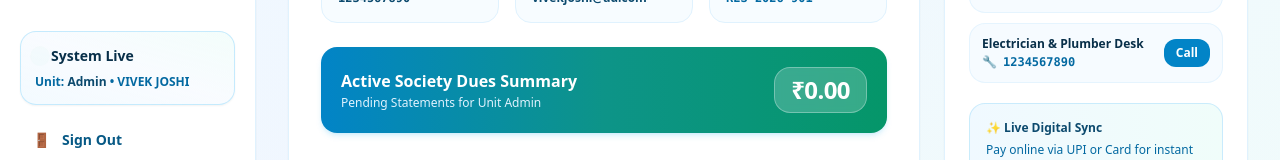
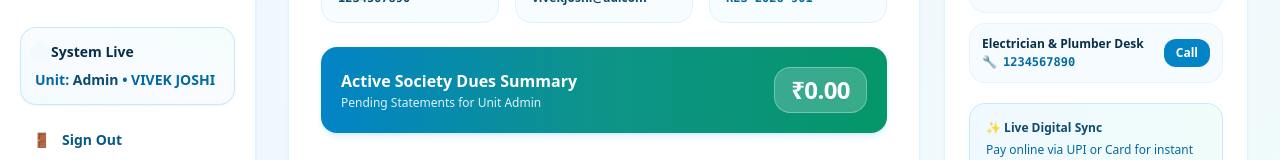
Before and after one commit to vivekjoshi2006/Society-Connect-Pro, a Next.js app: page /resident in a window 1280 px wide. Shown: the part 617-777 px from the top of the page. Built offline with nearby package versions, Linux system fonts and the light colour scheme.

Commit message:
Update Sidebar.tsx

```diff
--- a/src/components/Sidebar.tsx
+++ b/src/components/Sidebar.tsx
@@ -259,7 +259,7 @@ export default function Sidebar() {
               <span>112</span>
             </div>
           ) : (
-            <div className="text-xs text-sky-700 font-bold">
+            <div className="text-sm text-sky-700 font-bold">
               Unit: <span className="font-black text-sky-900">{user?.flat || "Admin"}</span> • {user?.name || "User"}
             </div>
           )}
```
